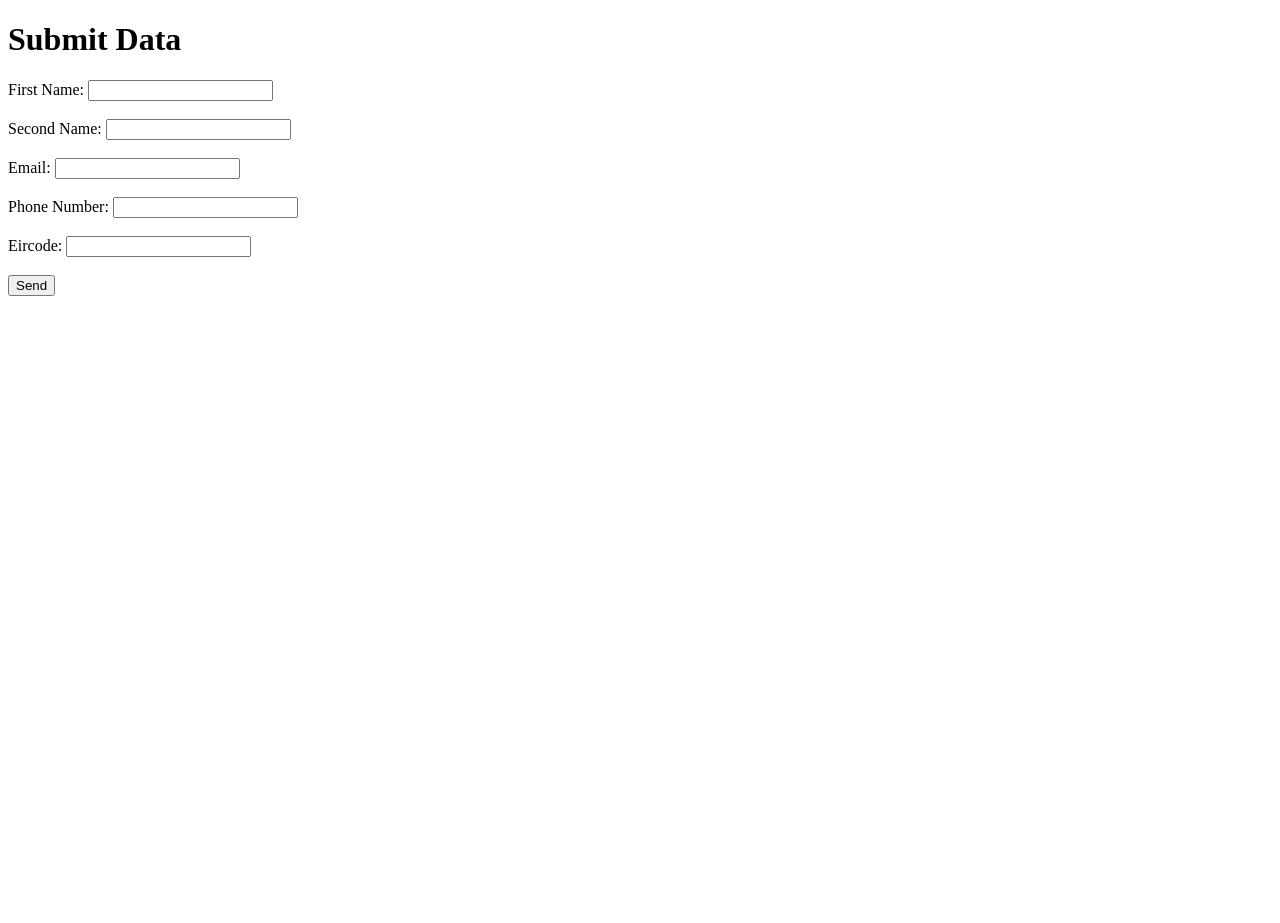
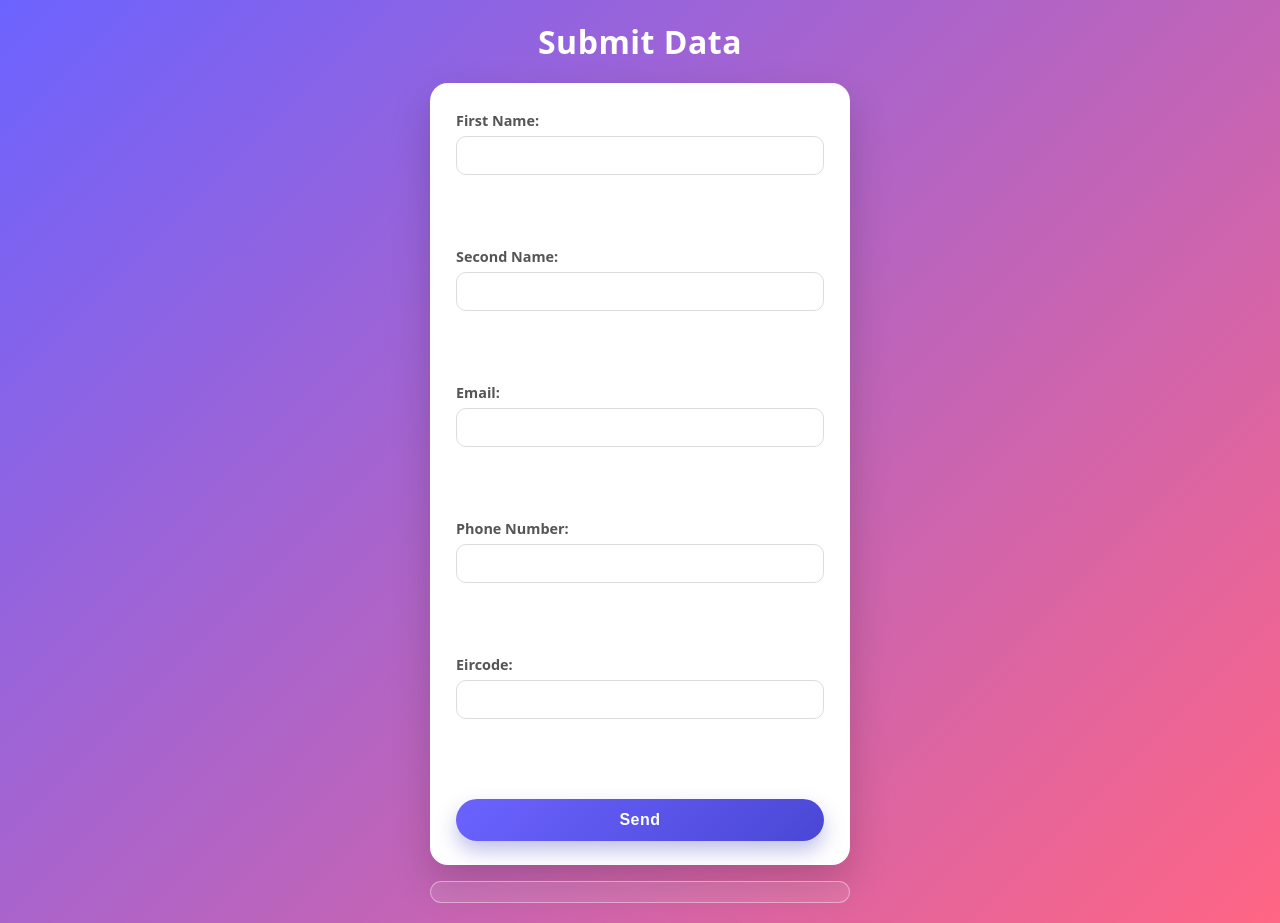
Before and after one commit to CCT-Dublin/ca-2-server-side-programming-jfmacedo, a website: page public/form.html in a window 1280 px wide. Before the commit the page ends 800 px from the top, so only its background shows below. Drawn offline with Linux system fonts and the light colour scheme; files that its build step writes are made by us from their sources.

Commit message:
feat: add CSS styling for registration form

```diff
--- a/public/form.html
+++ b/public/form.html
@@ -1,9 +1,13 @@
 <!DOCTYPE html>
 <html lang="en">
-<head>
-  <meta charset="UTF-8">
-  <title>CA2 Data Form</title>
-</head>
+
+  <head>
+    <meta charset="UTF-8">
+    <title>Register Your Contact Details</title>
+    <meta name="viewport" content="width=device-width, initial-scale=1.0">
+    <link rel="stylesheet" href="style.css">
+  </head>
+
 <body>
 
   <h1>Submit Data</h1>
--- /dev/null
+++ b/style.css
@@ -0,0 +1,114 @@
+* {
+    box-sizing: border-box;
+    margin: 0;
+    padding: 0;
+  }
+
+  body {
+    min-height: 100vh;
+    display: flex;
+    flex-direction: column;
+    justify-content: center;
+    align-items: center;
+    font-family: system-ui, -apple-system, BlinkMacSystemFont, "Segoe UI", sans-serif;
+    background: linear-gradient(135deg, #6c63ff, #ff6584);
+    color: #ffffff;
+    padding: 20px;
+  }
+
+  h1 {
+    margin-bottom: 20px;
+    font-size: 2rem;
+    letter-spacing: 0.5px;
+    text-align: center;
+  }
+
+  form#dataForm {
+    background-color: #ffffff;
+    color: #333333;
+    width: min(420px, 100%);
+    padding: 28px 26px 24px;
+    border-radius: 18px;
+    box-shadow: 0 18px 40px rgba(0, 0, 0, 0.18);
+    display: flex;
+    flex-direction: column;
+    gap: 14px;
+  }
+
+  form#dataForm label {
+    display: flex;
+    flex-direction: column;
+    font-size: 0.9rem;
+    font-weight: 600;
+    color: #555555;
+  }
+
+  form#dataForm input[type="text"],
+  form#dataForm input[type="email"] {
+    margin-top: 6px;
+    padding: 10px 12px;
+    border-radius: 10px;
+    border: 1px solid #dddddd;
+    font-size: 0.95rem;
+    outline: none;
+    transition: border-color 0.2s ease, box-shadow 0.2s ease, transform 0.1s ease;
+  }
+
+  form#dataForm input[type="text"]:focus,
+  form#dataForm input[type="email"]:focus {
+    border-color: #6c63ff;
+    box-shadow: 0 0 0 3px rgba(108, 99, 255, 0.25);
+    transform: translateY(-1px);
+  }
+
+  form#dataForm button[type="submit"] {
+    margin-top: 8px;
+    width: 100%;
+    border: none;
+    padding: 12px;
+    border-radius: 999px;
+    background: linear-gradient(135deg, #6c63ff, #4a47d5);
+    color: #ffffff;
+    font-size: 1rem;
+    font-weight: 600;
+    letter-spacing: 0.5px;
+    cursor: pointer;
+    box-shadow: 0 10px 20px rgba(76, 81, 191, 0.35);
+    transition: transform 0.1s ease, box-shadow 0.1s ease, filter 0.2s ease;
+  }
+
+  form#dataForm button[type="submit"]:hover {
+    filter: brightness(1.05);
+    box-shadow: 0 14px 24px rgba(76, 81, 191, 0.45);
+    transform: translateY(-1px);
+  }
+
+  form#dataForm button[type="submit"]:active {
+    transform: translateY(1px) scale(0.99);
+    box-shadow: 0 8px 16px rgba(76, 81, 191, 0.3);
+  }
+
+  #result {
+    margin-top: 16px;
+    width: min(420px, 100%);
+    max-height: 260px;
+    overflow: auto;
+    padding: 10px 12px;
+    border-radius: 12px;
+    background-color: rgba(255, 255, 255, 0.1);
+    color: #ffffff;
+    font-size: 0.8rem;
+    border: 1px solid rgba(255, 255, 255, 0.4);
+    backdrop-filter: blur(4px);
+  }
+
+  @media (max-width: 480px) {
+    h1 {
+      font-size: 1.6rem;
+    }
+
+    form#dataForm {
+      padding: 22px 18px 18px;
+      border-radius: 16px;
+    }
+  }
```
Also changed, not shown: README.md.
